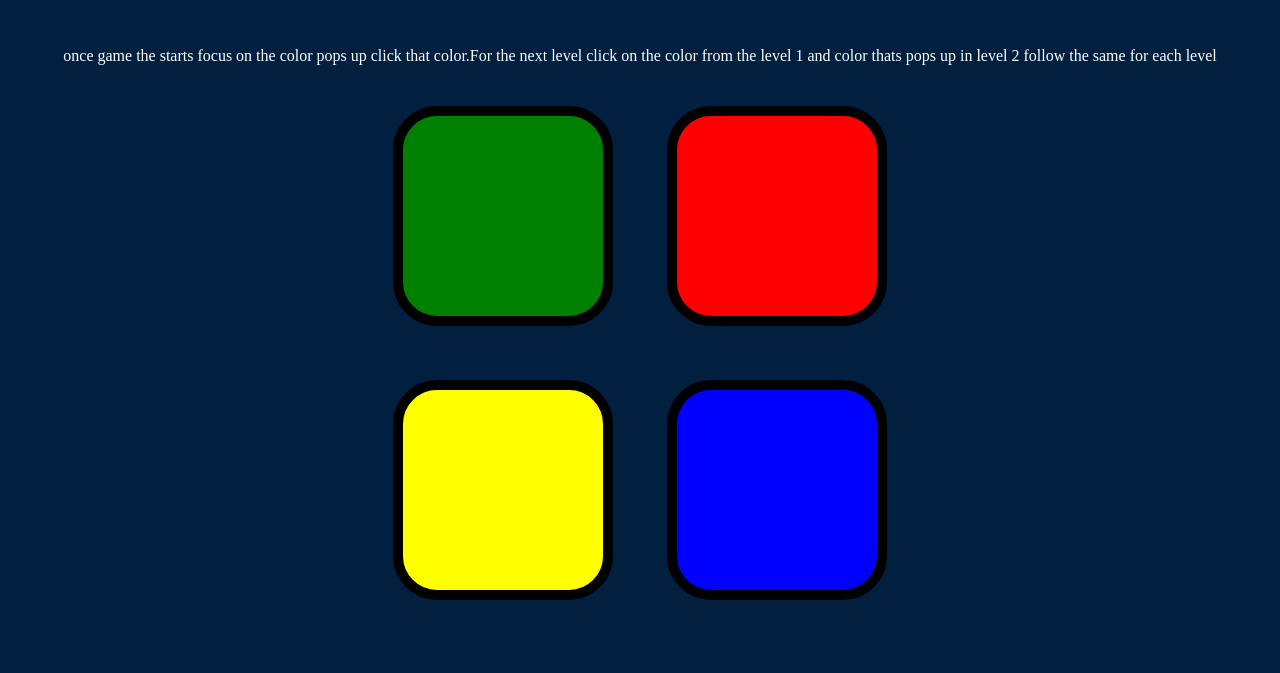
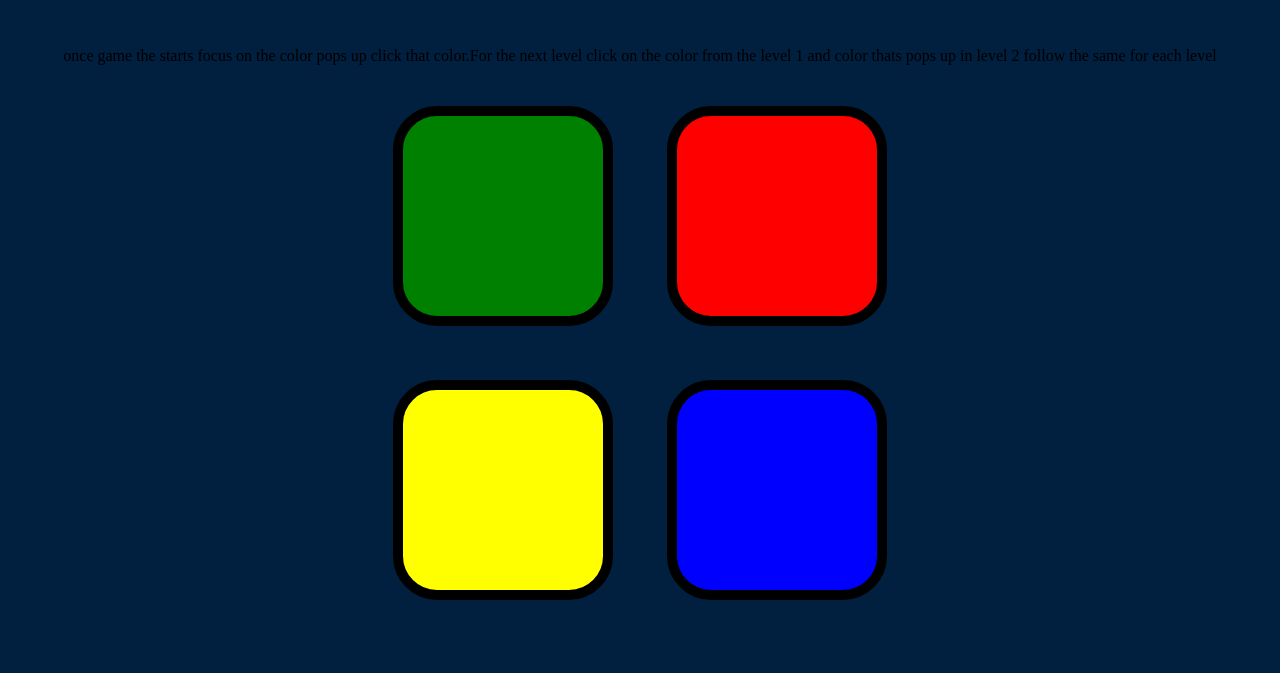
Before and after one commit to Priyangaanand/SIMON, a plain HTML site: page index.html in a window 1280 px wide. Shown: the part 127-800 px from the top of the page. Drawn offline with nearby package versions, Linux system fonts and the light colour scheme.

Commit message:
Update styles.css

```diff
--- a/styles.css
+++ b/styles.css
@@ -4,7 +4,7 @@ body {
 }
 p
 {
-  color:#fff;
+  color:"white";
 }
 
 #level-title {
```
